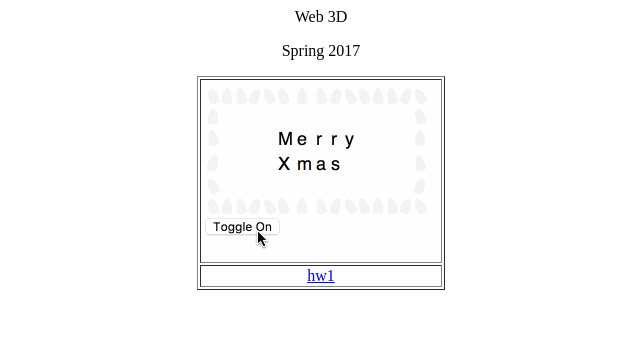
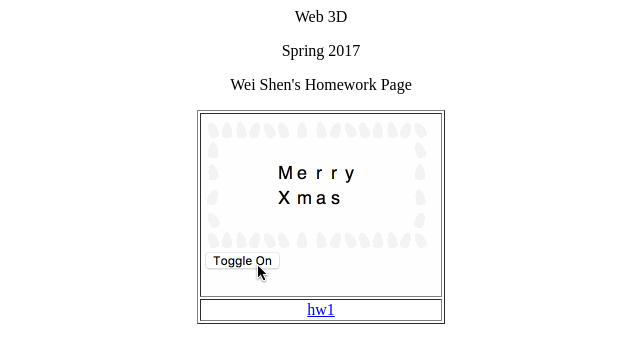
Before and after one commit to almostsank/2017_3W3D, a plain HTML site: page index.html in a window 1280 px wide. Shown: the whole page, without its empty margins (319-959 px from the left). Drawn offline with Linux system fonts and the light colour scheme.

Commit message:
Modify index.html, add my name.

```diff
--- a/index.html
+++ b/index.html
@@ -4,6 +4,7 @@
 <body>
   <p align="center">Web 3D</p>
   <p align="center">Spring 2017</p>
+  <p align="center">Wei Shen's Homework Page</p>
   <div align="center">
     <table border="1">
       <tr>
```
